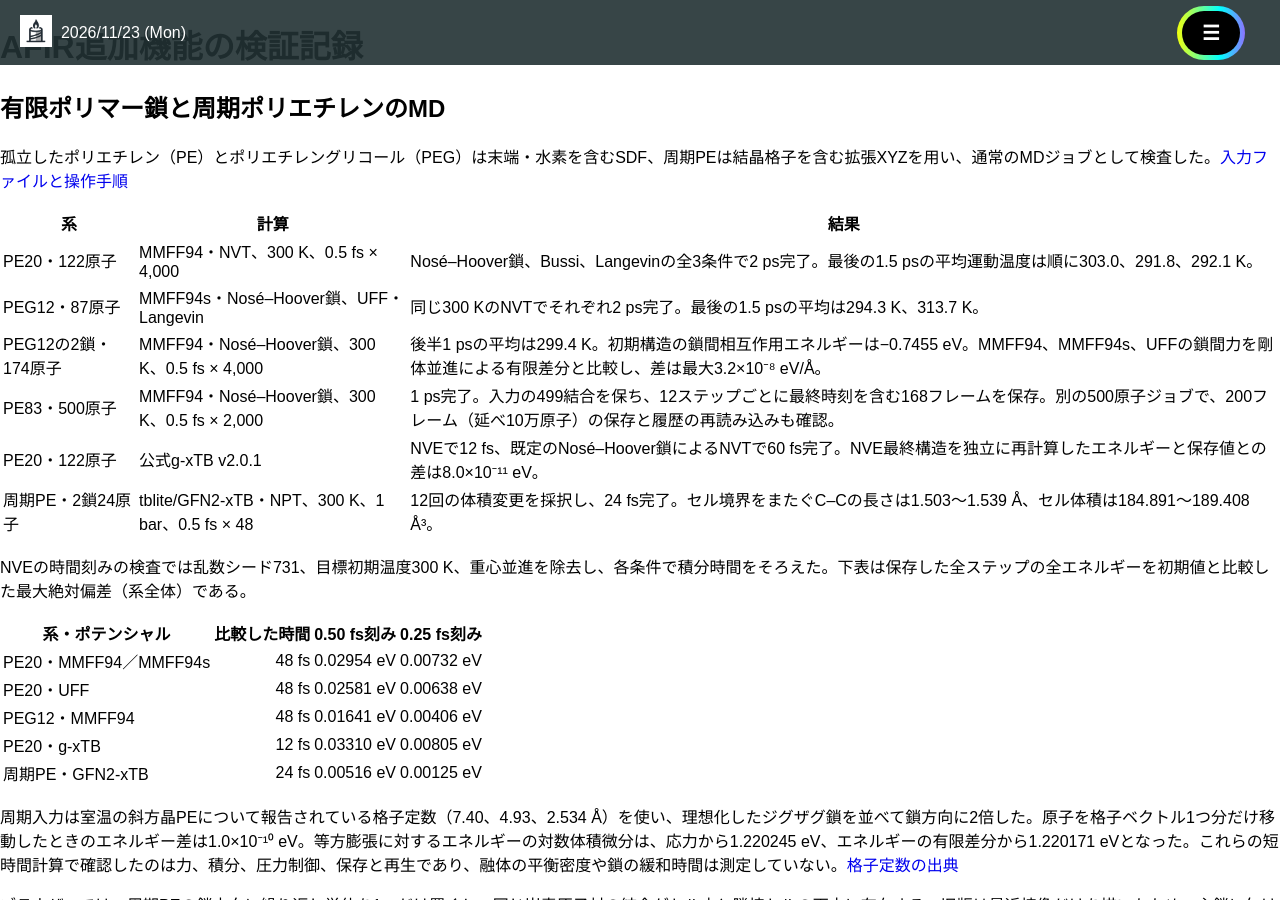
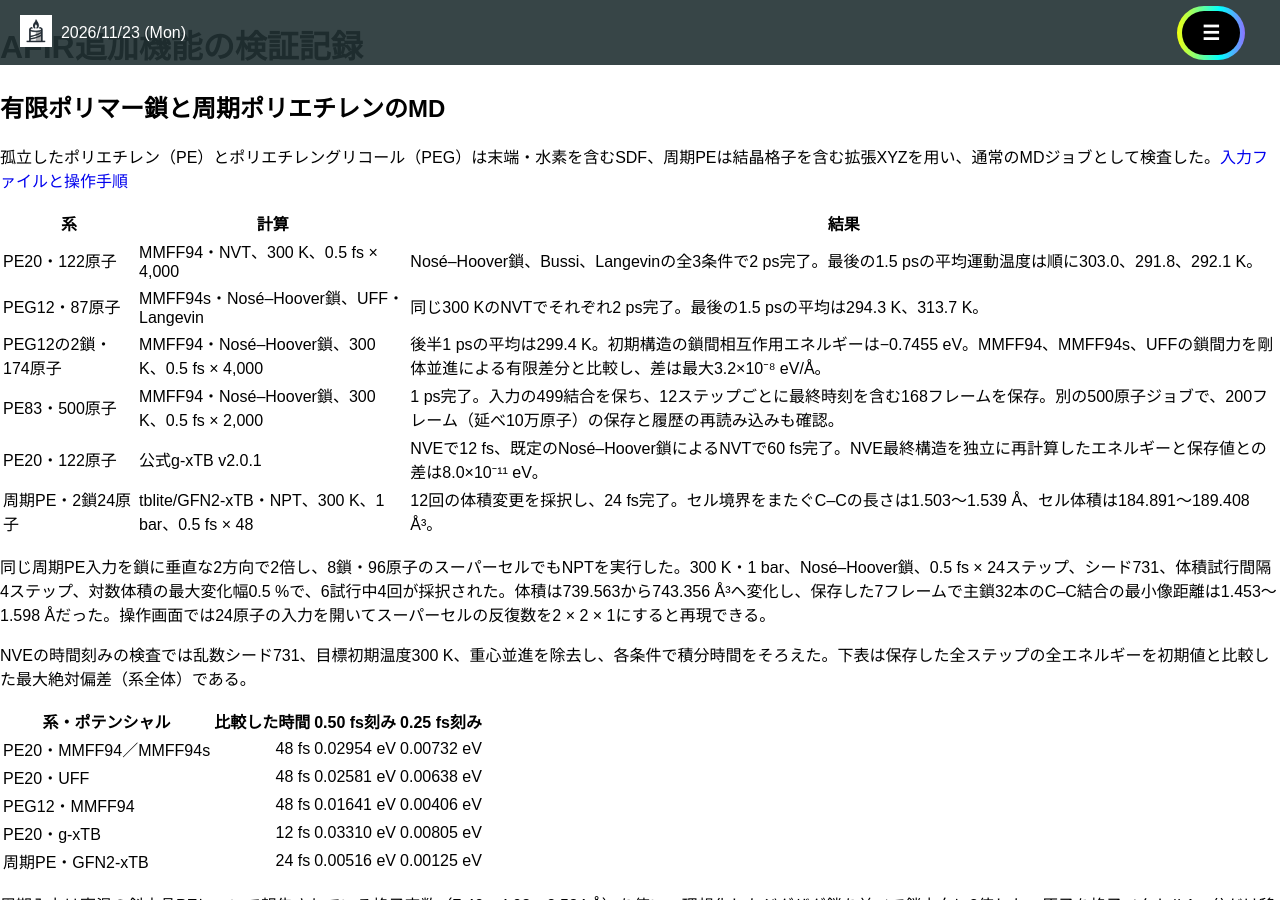
Before and after one commit to h-nabata/h-nabata.github.io, a Jekyll site: the page built from molecule-visualizer/AFIR-VALIDATION.md, in a window 1280 px wide and 900 px high. Built offline with Jekyll 4.4.1, drawn with Linux system fonts in a browser that asks for light colours; nearby versions of some CDN libraries; our own code applies the rules of GitHub Pages for plain Markdown files.

Commit message:
Record the eight-chain periodic PE supercell NPT validation

```diff
--- a/molecule-visualizer/AFIR-VALIDATION.md
+++ b/molecule-visualizer/AFIR-VALIDATION.md
@@ -12,6 +12,8 @@
 | PE83・500原子 | MMFF94・Nosé–Hoover鎖、300 K、0.5 fs × 2,000 | 1 ps完了。入力の499結合を保ち、12ステップごとに最終時刻を含む168フレームを保存。別の500原子ジョブで、200フレーム（延べ10万原子）の保存と履歴の再読み込みも確認。 |
 | PE20・122原子 | 公式g-xTB v2.0.1 | NVEで12 fs、既定のNosé–Hoover鎖によるNVTで60 fs完了。NVE最終構造を独立に再計算したエネルギーと保存値との差は8.0×10⁻¹¹ eV。 |
 | 周期PE・2鎖24原子 | tblite/GFN2-xTB・NPT、300 K、1 bar、0.5 fs × 48 | 12回の体積変更を採択し、24 fs完了。セル境界をまたぐC–Cの長さは1.503〜1.539 Å、セル体積は184.891〜189.408 Å³。 |
+
+同じ周期PE入力を鎖に垂直な2方向で2倍し、8鎖・96原子のスーパーセルでもNPTを実行した。300 K・1 bar、Nosé–Hoover鎖、0.5 fs × 24ステップ、シード731、体積試行間隔4ステップ、対数体積の最大変化幅0.5 %で、6試行中4回が採択された。体積は739.563から743.356 Å³へ変化し、保存した7フレームで主鎖32本のC–C結合の最小像距離は1.453〜1.598 Åだった。操作画面では24原子の入力を開いてスーパーセルの反復数を2 × 2 × 1にすると再現できる。
 
 NVEの時間刻みの検査では乱数シード731、目標初期温度300 K、重心並進を除去し、各条件で積分時間をそろえた。下表は保存した全ステップの全エネルギーを初期値と比較した最大絶対偏差（系全体）である。
 
```
